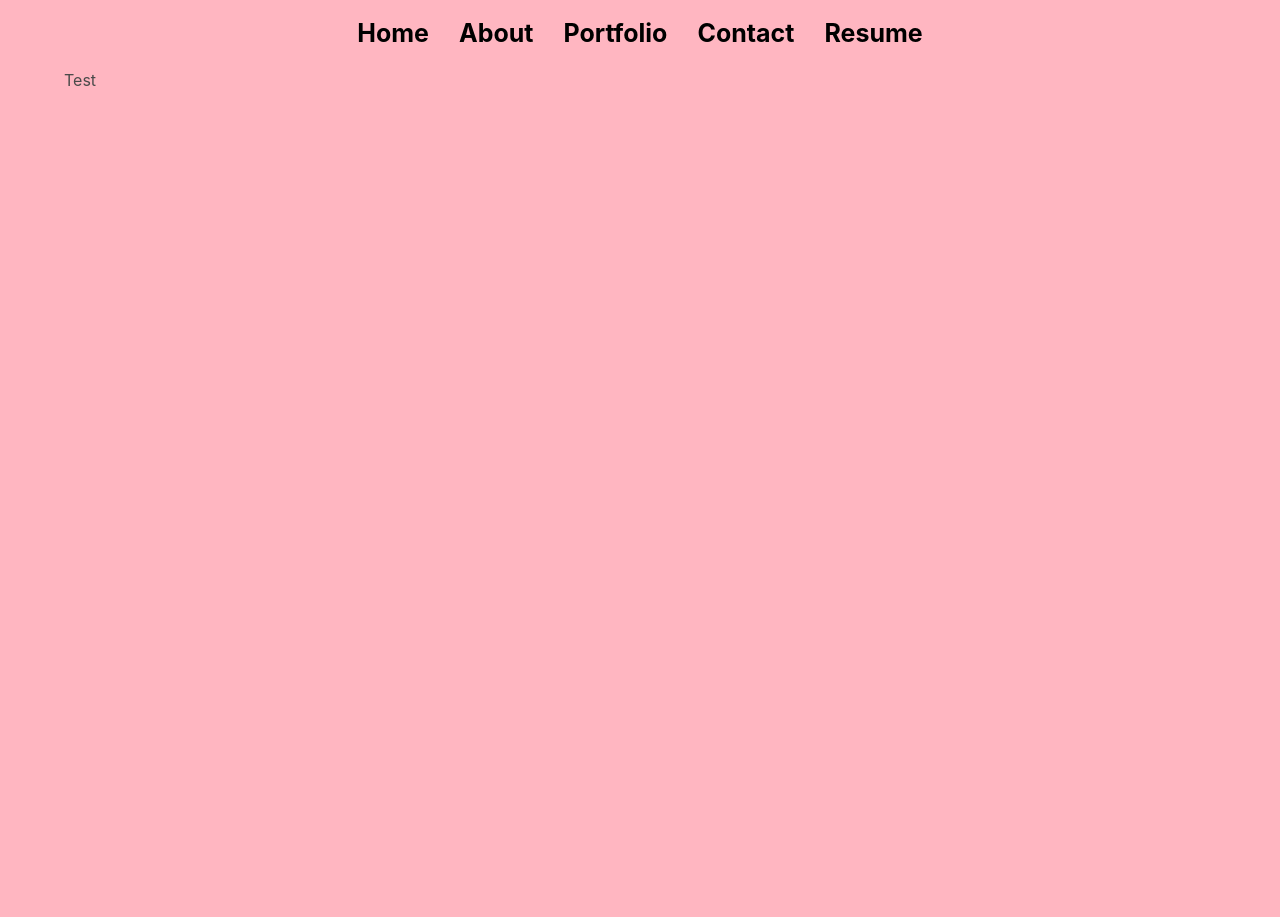
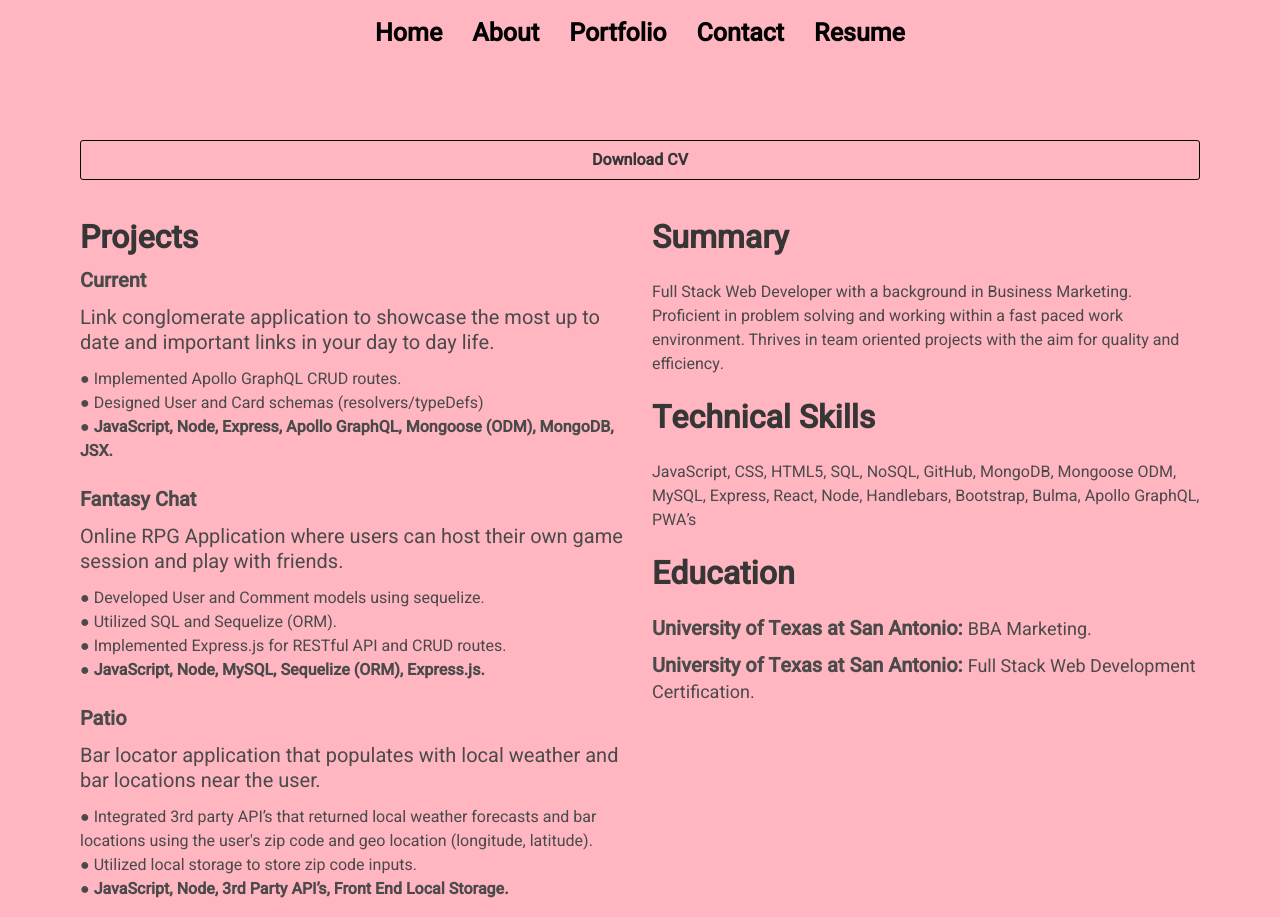
Before and after one commit to jared-ruiz/Portfolio-Website, a React (Create React App) app: page /resume in a window 1280 px wide. Before the commit the page ends 800 px from the top, so only its background shows below. Built offline with nearby package versions, Linux system fonts and the light colour scheme.

Commit message:
added styling for mobile, finished up rough draft of general resume component.

```diff
--- a/src/components/About/index.js
+++ b/src/components/About/index.js
@@ -27,7 +27,7 @@ const About = () => {
                         It was some of the hardest work I have ever done in my life. I was given the opportunity to work with some incredibly talented people and push my resourcefulness
                         to the limit. I am incredibly excited to continue learning and growing as a developer! I look forward to working with you!
                     </p>
-                    <p className='pt-2'>
+                    <p className='pt-2 ml-2'>
                         -J
                     </p>
                 </div>
--- a/src/components/Contact/index.js
+++ b/src/components/Contact/index.js
@@ -22,8 +22,8 @@ const Contact = () => {
 
             <div className='column is-half mt-6'>
                 <h1 className='title has-text-weight-bold has-text-centered'>Links</h1>
-                <a href='https://github.com/jared-ruiz' target='_blank' className="button is-dark is-fullwidth is-outlined mb-4"><span>GitHub</span><span className='icon'><FaGithub/></span></a>
-                <a  href='https://www.linkedin.com/in/jaredruiz/' target='_blank' className="button is-dark is-fullwidth is-outlined"><span>LinkedIn</span><span className='icon'><FaLinkedin/></span></a>
+                <a href='https://github.com/jared-ruiz' target='_blank' className="button is-dark is-outlined mb-4 link-buttons"><span>GitHub</span><span className='icon'><FaGithub/></span></a>
+                <a href='https://www.linkedin.com/in/jaredruiz/' target='_blank' className="button is-dark is-outlined link-buttons"><span>LinkedIn</span><span className='icon'><FaLinkedin/></span></a>
             </div>
 
             <div className='column mt-6'>
--- a/src/components/Home/index.js
+++ b/src/components/Home/index.js
@@ -7,9 +7,9 @@ const Home = () => {
             <div className='has-text-centered is-fullwidth'>
                 <img src={profilePicture} className='profile-picture' alt='profile'/>
             </div>
-                <h3 className='has-text-centered subtitle pt-4'>My Name Is:</h3>
-                <h1 className='has-text-centered title p-3 has-text-weight-bold'>Jared Ruiz</h1>
-                <h2 className='has-text-centered subtitle'>I Am a Full Stack Web Developer</h2>
+                {/* <h3 className='has-text-centered subtitle pt-4'>My Name Is:</h3> */}
+                <h1 className='has-text-centered title p-3 has-text-weight-bold' id='name-text'>Jared Ruiz</h1>
+                <h2 className='has-text-centered subtitle'>Full Stack Web Developer</h2>
                 <div className='container'>
             </div>
         </div>
--- a/src/components/Photos/index.js
+++ b/src/components/Photos/index.js
@@ -5,14 +5,15 @@ const Photos = (props) => {
     const projects = props.projectsList;
 
     return(
-        <div className="columns">
+        <div className="columns has-background-light mt-4">
+
             {projects.map((project) => (
                 <div className="column mt-2">
                     <div className="card p-3">
 
                         <div className="card-image">
                             <figure class="image is-5by3">
-                                <img src={project.image} alt="project-images"/>
+                                <img src={project.image} alt="project-images" className="project-images"/>
                             </figure>
                         </div>
 
--- a/src/components/Portfolio/index.js
+++ b/src/components/Portfolio/index.js
@@ -33,12 +33,12 @@ const Portfolio = () => {
             description: "An all in one link sharing application to document and show off the most important links in your life.",
             github: 'https://github.com/JonCurls/current',
             deployLink: 'https://desolate-crag-78193.herokuapp.com/'
-        }
+        },
     ])
 
     return(
         <div>
-            <h1 className='has-text-centered mt-5 title has-text-weight-bold'>Recent Projects</h1>
+            <h1 className='has-text-centered mt-5 ml-4 title has-text-weight-bold'>Recent Projects</h1>
             <Photos projectsList={projectList} />
         </div>
 
--- a/src/components/Resume/index.js
+++ b/src/components/Resume/index.js
@@ -1,8 +1,62 @@
+import { fontSize } from "@mui/system";
 import React from "react";
 
 const Resume = () => {
     return(
-        <h1>Test</h1>
+        <div className='section p-3 m-1'>
+            <a className="button has-text-weight-bold" id="cv-button">Download CV</a>
+            <div className='columns mt-1'>
+
+                <div className='column'>
+                    {/* start of projects */}
+                    <h2 className='has-text-left title has-text-weight-bold mt-5'>Projects</h2>
+                    <h3 className="has-text-left subtitle has-text-weight-bold pt-2 mb-3">Current</h3>
+                    <ul>
+                        <p className="subtitle mb-3">Link conglomerate application to showcase the most up to date and important links in your day to day life.</p>
+                        <li>● Implemented Apollo GraphQL CRUD routes.</li>
+                        <li>● Designed User and Card schemas (resolvers/typeDefs)</li>
+                        <li>● <span className="has-text-weight-bold">JavaScript, Node, Express, Apollo GraphQL, Mongoose (ODM), MongoDB, JSX.</span></li>
+                    </ul>
+
+                    <h3 className="has-text-left subtitle has-text-weight-bold mt-5 mb-3">Fantasy Chat</h3>
+                    <ul>
+                        <p className='subtitle mb-3'>Online RPG Application where users can host their own game session and play with friends.</p>
+                        <li>● Developed User and Comment models using sequelize.</li>
+                        <li>● Utilized SQL and Sequelize (ORM).</li>
+                        <li>● Implemented Express.js for RESTful API and CRUD routes.</li>
+                        <li>● <span className="has-text-weight-bold">JavaScript, Node, MySQL, Sequelize (ORM), Express.js.</span></li>
+                    </ul>
+
+                    <h3 className="has-text-left subtitle has-text-weight-bold mt-5 mb-3">Patio</h3>
+                    <ul>
+                        <p className='subtitle mb-3'>Bar locator application that populates with local weather and bar locations near the user.</p>
+                        <li>● Integrated 3rd party API’s that returned local weather forecasts and bar locations using the user's zip code and geo location (longitude, latitude).</li>
+                        <li>● Utilized local storage to store zip code inputs.</li>
+                        <li>● <span className="has-text-weight-bold">JavaScript, Node, 3rd Party API’s, Front End Local Storage.</span></li>
+                    </ul>
+                </div>
+
+                <div className="column">
+                    {/* start of summary*/}
+                    <h2 className='has-text-left title has-text-weight-bold mt-5'>Summary</h2>
+                    <p>
+                        Full Stack Web Developer with a background in Business Marketing. Proficient in problem solving and working
+                        within a fast paced work environment. Thrives in team oriented projects with the aim for quality and efficiency.
+                    </p>
+
+                    {/* start of technical skills */}
+                    <h2 className='has-text-left title has-text-weight-bold mt-5'>Technical Skills</h2>
+                    <p>
+                        JavaScript, CSS, HTML5, SQL, NoSQL, GitHub, MongoDB, Mongoose ODM, MySQL, Express, React, Node,
+                        Handlebars, Bootstrap, Bulma, Apollo GraphQL, PWA’s
+                    </p>
+
+                <h2 className="has-text-left title has-text-weight-bold mt-5">Education</h2>
+                    <h3 className="has-text-left subtitle has-text-weight-bold mt-5 mb-3">University of Texas at San Antonio: <span style={{fontWeight: 'normal', fontSize: '18px'}}>BBA Marketing.</span></h3>
+                    <h3 className="has-text-left subtitle has-text-weight-bold mt-3 mb-3">University of Texas at San Antonio: <span style={{fontWeight: 'normal', fontSize: '18px'}}>Full Stack Web Development Certification.</span></h3>
+                </div>
+            </div>
+        </div>
     )
 }
 
--- a/src/index.css
+++ b/src/index.css
@@ -1,5 +1,10 @@
 /* bulma framework import */
 @import 'bulma/css/bulma.css';
+@import url('https://fonts.googleapis.com/css2?family=Heebo:wght@300;400;500&family=Poppins:ital,wght@0,300;1,900&display=swap');
+
+* {
+  font-family: 'Heebo', sans-serif;
+}
 
 /*useful custom styling */
 html {
@@ -38,19 +43,60 @@ nav ul li a:hover {
   display: none;
 }
 
+#name-text {
+  font-size: 60px;
+}
+
+#cv-button {
+  align-items: center;
+  width: 100%;
+  margin-top: 5%;
+  background-color: lightpink;
+  border: 1px solid black;
+  border-radius: 3px;
+}
+
+#cv-button:hover {
+  background-color: lightcoral;
+}
+
+.link-buttons {
+  display: flex;
+  align-content: center;
+  width: 50%;
+  margin-left: 25%;
+}
+
+.project-images {
+  border: 10px solid rgb(114, 167, 136);
+  border-radius: 10px;
+}
+
 /* responsive styling to help with mobile viewing */
 @media only screen and (max-width: 600px) {
   .profile-picture {
-    max-width: 80%;
+    max-width: 85%;
     height: auto;
     border-radius: 15px;
     border: 10px solid white
   }
 
-  /* nav ul li a {
-    font-size: 15px;
-    font-weight: bold;
-  } */
+  .secondary-picture {
+    border: 10px solid white;
+    border-radius: 15px;
+  }
+
+  .project-images {
+    border: 10px solid rgb(114, 167, 136);
+    border-radius: 10px;
+  }
+
+  .link-buttons {
+    display: flex;
+    align-content: center;
+    width: 80%;
+    margin-left: 10%;
+  }
 
   #mobile-button {
     display: flex;
@@ -62,12 +108,16 @@ nav ul li a:hover {
     display: none;
   }
 
+  nav ul li {
+    padding: 5px;
+  }
+
   #hidden {
     display: flex;
     flex-direction: column;
     align-items: center;
     font-weight: bolder;
-    font-size: 25px;
+    font-size: 20px;
   }
 }
 
@@ -85,6 +135,16 @@ nav ul li a:hover {
     height: auto;
     border-radius: 15px;
     border: 10px solid white
+  }
+
+  .secondary-picture {
+    border: 10px solid white;
+    border-radius: 15px;
+  }
+
+  .project-images {
+    border: 10px solid rgb(114, 167, 136);
+    border-radius: 10px;
   }
 }
 
```
